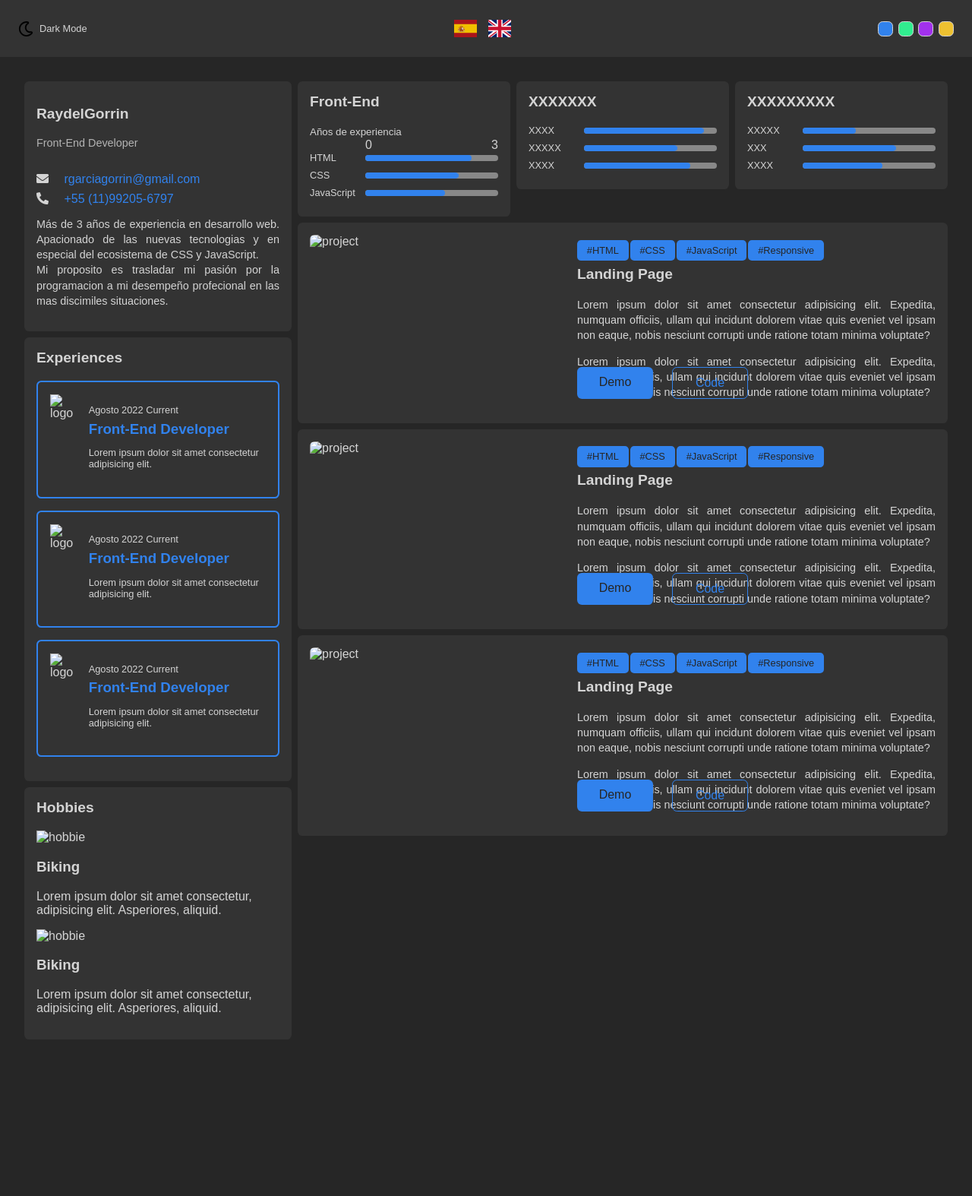
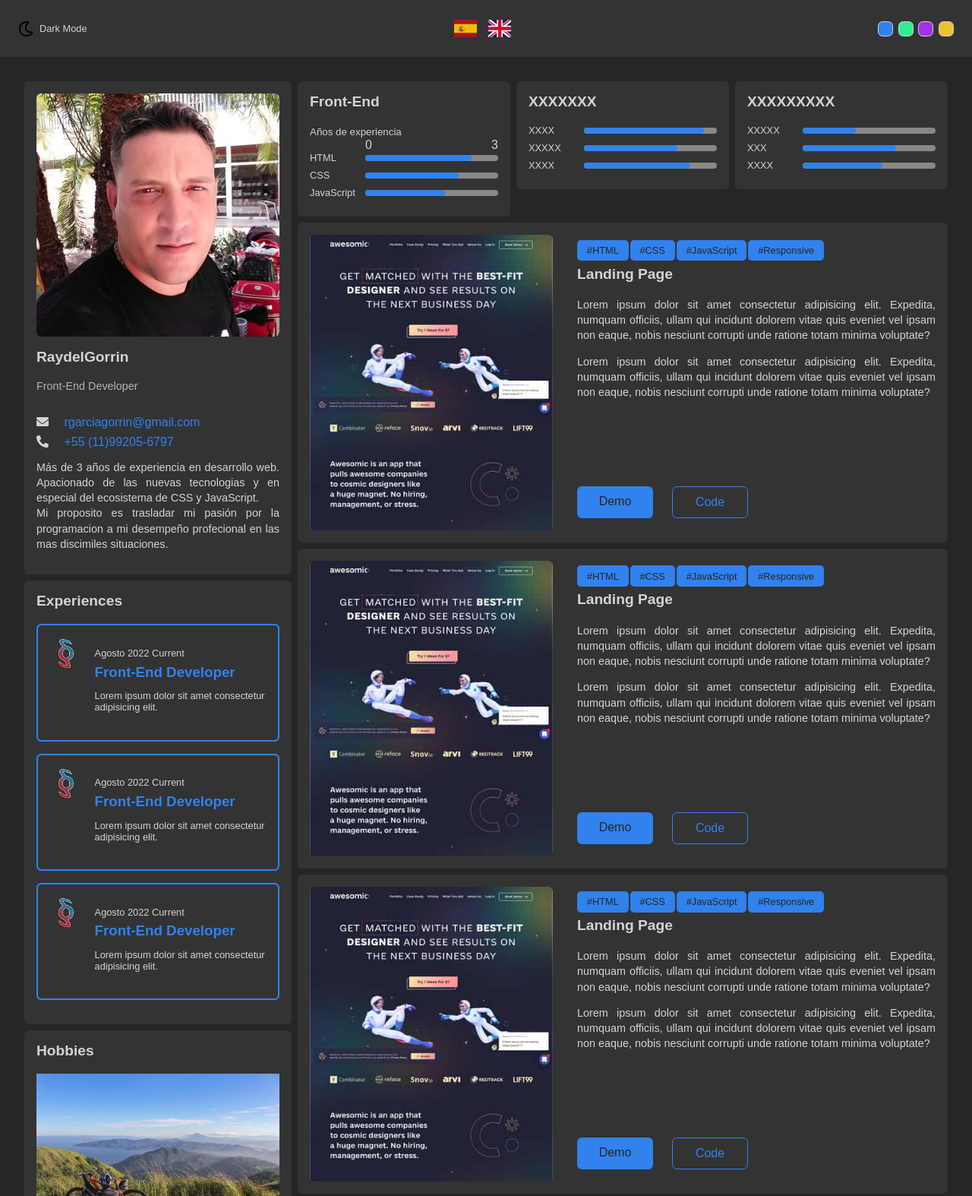
Before and after one commit to raydel-garcia-gorrin/portfolio, a plain HTML site: page index.html in a window 1280 px wide. Shown: the top 1574 px of the page at 76% size. Before the commit the page ends 1400 px from the top, so only its background shows below. Drawn offline with Linux system fonts and the light colour scheme; the site is published under a folder, as on GitHub Pages, so addresses that start at the root find nothing.

Commit message:
Update index.html

```diff
--- a/index.html
+++ b/index.html
@@ -56,7 +56,7 @@
         <!-- Profile Card -->
         <article class="card card--profile">
           <div class="card__image-container">
-            <img src="/assets/images/profile.jpg" alt="" />
+            <img src="assets/images/profile.jpg" alt="" />
           </div>
           <div class="card__header">
             <h2 class="card__title">RaydelGorrin</h2>
@@ -87,7 +87,7 @@
           <div class="experience">
             <img
               class="experience__image"
-              src="/assets/images/logo.png"
+              src="assets/images/logo.png"
               alt="logo"
             />
             <div class="experience__info">
@@ -102,7 +102,7 @@
           <div class="experience">
             <img
               class="experience__image"
-              src="/assets/images/logo.png"
+              src="assets/images/logo.png"
               alt="logo"
             />
             <div class="experience__info">
@@ -117,7 +117,7 @@
           <div class="experience">
             <img
               class="experience__image"
-              src="/assets/images/logo.png"
+              src="assets/images/logo.png"
               alt="logo"
             />
             <div class="experience__info">
@@ -133,7 +133,7 @@
         <article class="card card--hobbies">
           <h2 class="card__title">Hobbies</h2>
           <div class="card__image--container">
-            <img src="/assets/images/hobbie.jpg" alt="hobbie" />
+            <img src="assets/images/hobbie.jpg" alt="hobbie" />
           </div>
           <h3 class="hobbie__title">Biking</h3>
           <p class="vard__text">
@@ -142,7 +142,7 @@
           </p>
 
           <div class="card__image--container">
-            <img src="/assets/images/hobbie.jpg" alt="hobbie" />
+            <img src="assets/images/hobbie.jpg" alt="hobbie" />
           </div>
           <h3 class="hobbie__title">Biking</h3>
           <p class="vard__text">
@@ -212,7 +212,7 @@
         <article class="card card--project">
           <div class="card__image-container">
             <img
-              src="/assets/images/project.jpg"
+              src="assets/images/project.jpg"
               alt="project"
               class="card__image"
             />
@@ -246,7 +246,7 @@
         <article class="card card--project">
           <div class="card__image-container">
             <img
-              src="/assets/images/project.jpg"
+              src="assets/images/project.jpg"
               alt="project"
               class="card__image"
             />
@@ -280,7 +280,7 @@
         <article class="card card--project">
           <div class="card__image-container">
             <img
-              src="/assets/images/project.jpg"
+              src="assets/images/project.jpg"
               alt="project"
               class="card__image"
             />
```
